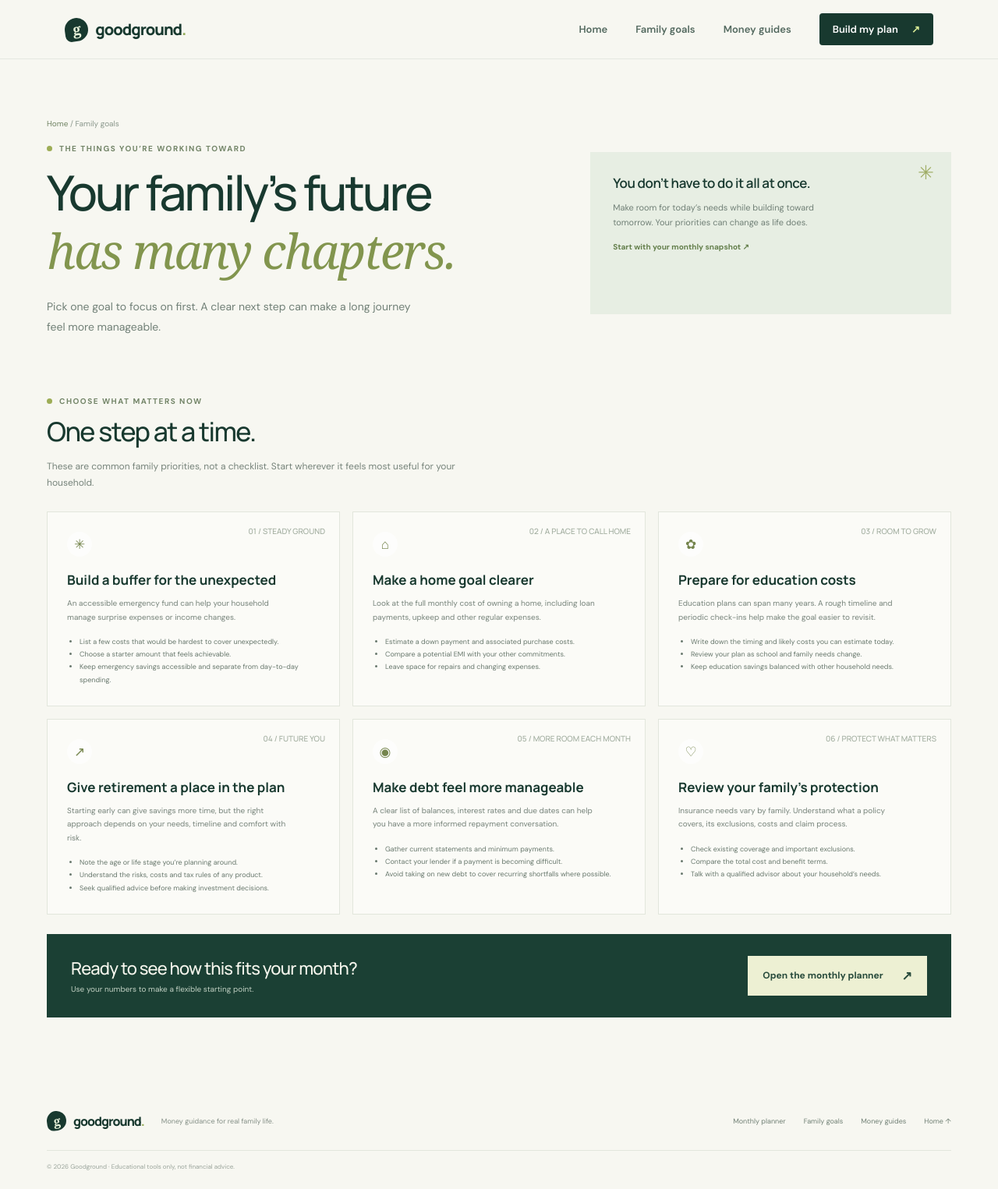
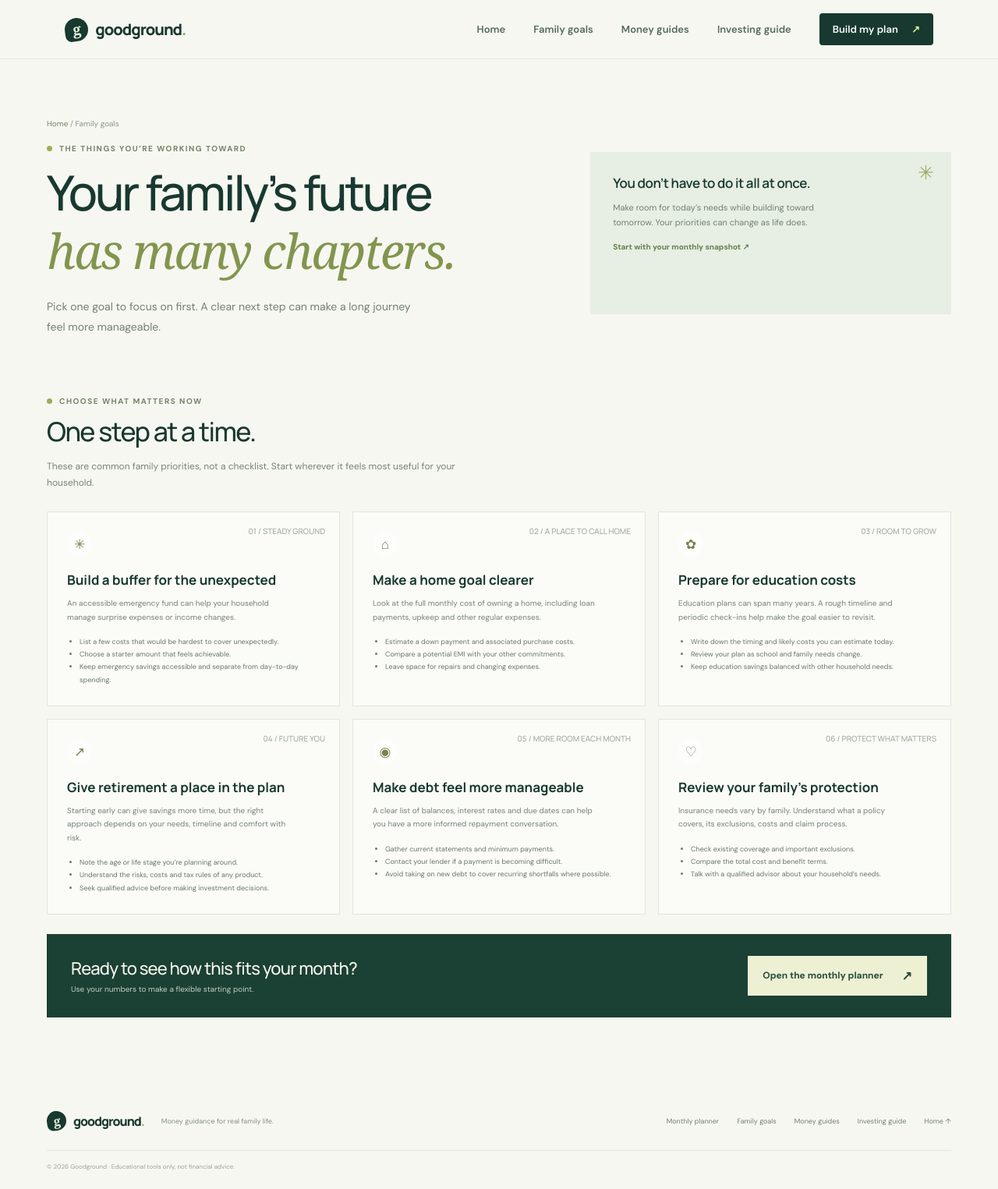
Before and after one commit to Shreyash1122/Goodground-Financial-Guidance, a plain HTML site: page goals.html in a window 1280 px wide. Shown: the whole page at 78% size. Drawn offline with Linux system fonts and the light colour scheme.

```diff
--- a/goals.html
+++ b/goals.html
@@ -9,7 +9,7 @@
     <link rel="stylesheet" href="styles.css" /><link rel="stylesheet" href="pages.css" />
   </head>
   <body>
-    <header class="site-header"><a class="brand" href="index.html"><span class="brand-mark">g</span><span>goodground<span class="brand-period">.</span></span></a><button class="menu-toggle" aria-label="Open navigation" aria-expanded="false"><span></span><span></span></button><nav class="main-nav" aria-label="Main navigation"><a href="index.html">Home</a><a href="goals.html" aria-current="page">Family goals</a><a href="guides.html">Money guides</a><a class="nav-cta" href="planner.html">Build my plan <span>↗</span></a></nav></header>
+    <header class="site-header"><a class="brand" href="index.html"><span class="brand-mark">g</span><span>goodground<span class="brand-period">.</span></span></a><button class="menu-toggle" aria-label="Open navigation" aria-expanded="false"><span></span><span></span></button><nav class="main-nav" aria-label="Main navigation"><a href="index.html">Home</a><a href="goals.html" aria-current="page">Family goals</a><a href="guides.html">Money guides</a><a href="investing.html">Investing guide</a><a class="nav-cta" href="planner.html">Build my plan <span>↗</span></a></nav></header>
     <main>
       <section class="interior-hero"><div><div class="breadcrumb"><a href="index.html">Home</a> / Family goals</div><div class="eyebrow"><span class="eyebrow-dot"></span> The things you’re working toward</div><h1>Your family’s future<br /><em>has many chapters.</em></h1><p>Pick one goal to focus on first. A clear next step can make a long journey feel more manageable.</p></div><aside class="hero-aside"><strong>You don’t have to do it all at once.</strong><p>Make room for today’s needs while building toward tomorrow. Your priorities can change as life does.</p><a href="planner.html">Start with your monthly snapshot ↗</a></aside></section>
       <section class="page-main"><div class="page-section-title"><div class="eyebrow"><span class="eyebrow-dot"></span> Choose what matters now</div><h2>One step at a time.</h2><p>These are common family priorities, not a checklist. Start wherever it feels most useful for your household.</p></div>
@@ -24,7 +24,7 @@
         <div class="priority-band"><div><h3>Ready to see how this fits your month?</h3><p>Use your numbers to make a flexible starting point.</p></div><a class="button" href="planner.html">Open the monthly planner <span>↗</span></a></div>
       </section>
     </main>
-    <footer class="site-footer"><a class="brand" href="index.html"><span class="brand-mark">g</span><span>goodground<span class="brand-period">.</span></span></a><p>Money guidance for real family life.</p><div class="footer-links"><a href="planner.html">Monthly planner</a><a href="goals.html">Family goals</a><a href="guides.html">Money guides</a><a href="index.html">Home ↑</a></div><small>© 2026 Goodground · Educational tools only, not financial advice.</small></footer>
+    <footer class="site-footer"><a class="brand" href="index.html"><span class="brand-mark">g</span><span>goodground<span class="brand-period">.</span></span></a><p>Money guidance for real family life.</p><div class="footer-links"><a href="planner.html">Monthly planner</a><a href="goals.html">Family goals</a><a href="guides.html">Money guides</a><a href="investing.html">Investing guide</a><a href="index.html">Home ↑</a></div><small>© 2026 Goodground · Educational tools only, not financial advice.</small></footer>
     <script type="module" src="src/site.js"></script>
   </body>
 </html>
```
